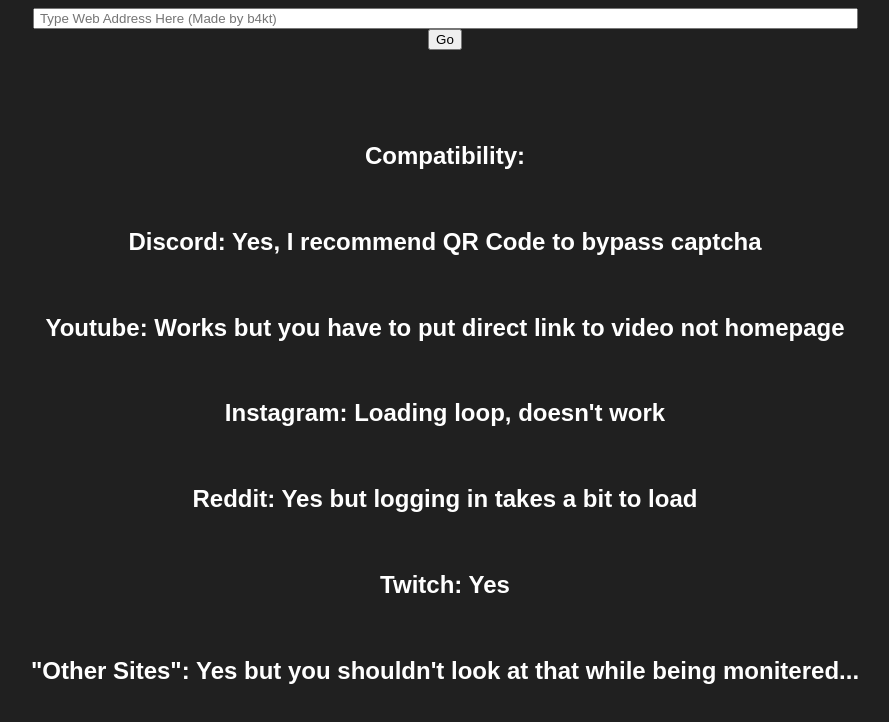
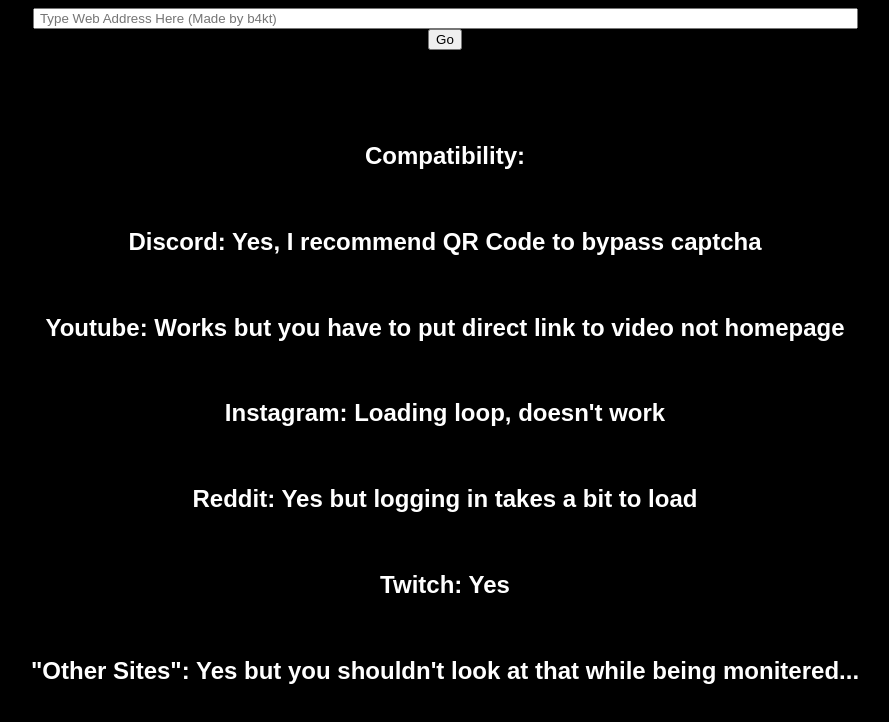
Before and after one commit to b4kt/ap, a website: page demo/index.html in a window 1280 px wide. Shown: the whole page, without its empty margins (195-1084 px from the left). Drawn offline with Linux system fonts and the light colour scheme.

Commit message:
Update index.html

```diff
--- a/demo/index.html
+++ b/demo/index.html
@@ -9,7 +9,7 @@
 				color: white;
 				background-color: #202020;
 				font-family: sans-serif;
-				style="background-color:black;"
+				background-color:black;
 			}
 		</style>
 	</head>
```
